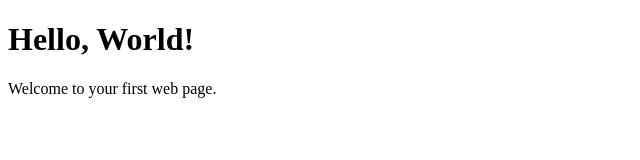
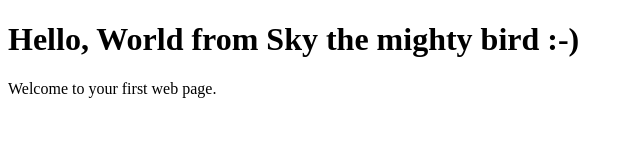
Before and after one commit to TiffanyTheLearner/HelloWorld, a plain HTML site: page index.html in a window 1280 px wide. Shown: the whole page, without its empty margins (0-640 px from the left). Drawn offline with Linux system fonts and the light colour scheme.

Commit message:
Update index.html

```diff
--- a/index.html
+++ b/index.html
@@ -6,7 +6,7 @@
     <title>Hello World</title>
 </head>
 <body>
-    <h1>Hello, World!</h1>
+    <h1>Hello, World from Sky the mighty bird :-)</h1>
     <p>Welcome to your first web page.</p>
 </body>
 </html>
```
